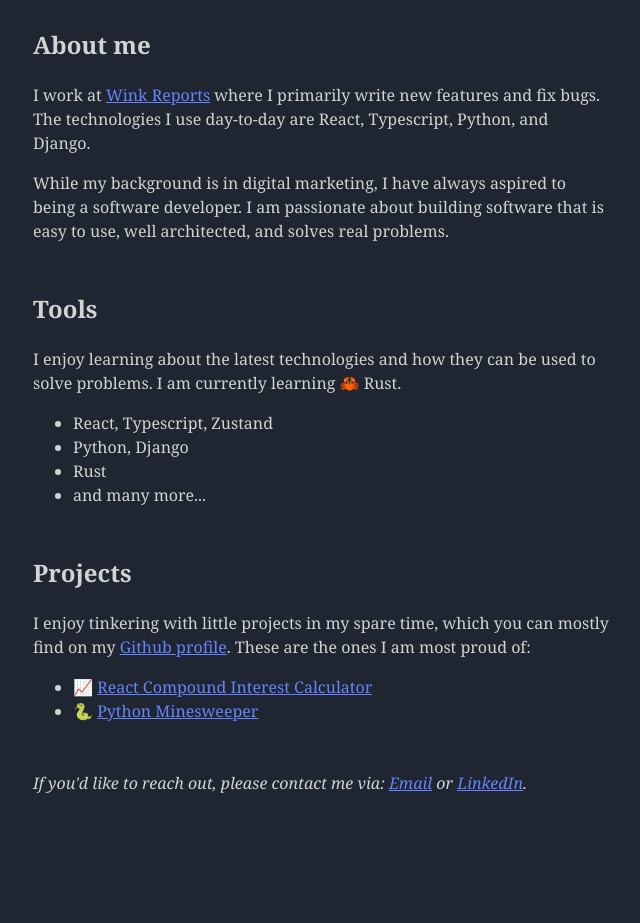
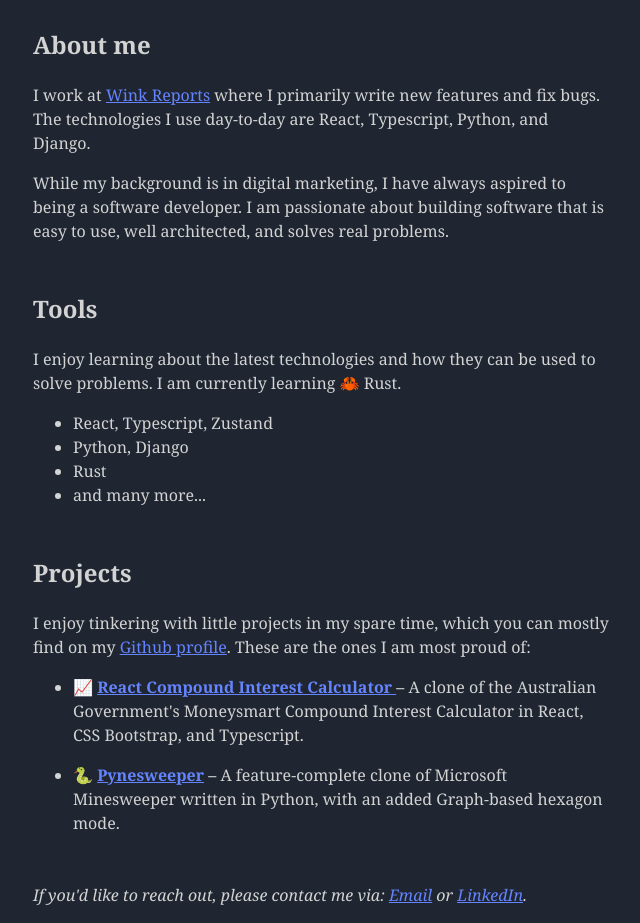
Before and after one commit to lkdm/lkdm.github.io, a plain HTML site: page index.html in a window 1280 px wide. Shown: the part 242-1165 px from the top of the page, without its empty margins (319-959 px from the left). Before the commit the page ends 1053 px from the top, so only its background shows below. Drawn offline with Linux system fonts and the light colour scheme.

Commit message:
feat: add descriptors to projects.

```diff
--- a/index.html
+++ b/index.html
@@ -33,6 +33,15 @@
     }
     footer {
       margin-top: 3em;
+    }
+    li label {
+      font-weight: bold;
+    }
+    li label::after {
+      content: "–";
+    }
+    #projects li {
+      margin-bottom: 1em;
     }
   </style>
 </head>
@@ -89,19 +98,28 @@
         I enjoy tinkering with little projects in my spare time, which you can mostly find on my <a href="https://github.com/lkdm">Github profile</a>.
         These are the ones I am most proud of:
       </p>
-      </p>
       <ul>
         <li>
-          📈 <a href="https://compoundinterest.lukm.dev/">React Compound Interest Calculator</a>
+          📈
+          <label>
+            <a href="https://compoundinterest.lukm.dev/" target="_blank">
+              React Compound Interest Calculator
+            </a>
+          </label>
+          A clone of the Australian Government's Moneysmart Compound Interest Calculator in React, CSS Bootstrap, and Typescript.
         </li>
         <li>
-          🐍 <a href="https://github.com/lkdm/Pynesweeper">Python Minesweeper</a>
+          🐍
+          <label>
+            <a href="https://github.com/lkdm/Pynesweeper" target="_blank">Pynesweeper</a>
+          </label>
+          A feature-complete clone of Microsoft Minesweeper written in Python, with an added Graph-based hexagon mode.
         </li>
       </ul>
     </section>
   </main>
   <footer>
-    <address>If you&apos;d like to reach out, please contact me via: <a href="mailto:contact@lukm.dev?subject=Email%20from%20lukm.dev">Email</a> or <a href="https://www.linkedin.com/in/lkdm/">LinkedIn</a>.</address>
+    <address>If you&apos;d like to reach out, please contact me via: <a href="mailto:contact@lukm.dev?subject=Email%20from%20lukm.dev">Email</a> or <a href="https://www.linkedin.com/in/lkdm/" target="_blank">LinkedIn</a>.</address>
   </footer>
 </body>
 </html>
```
